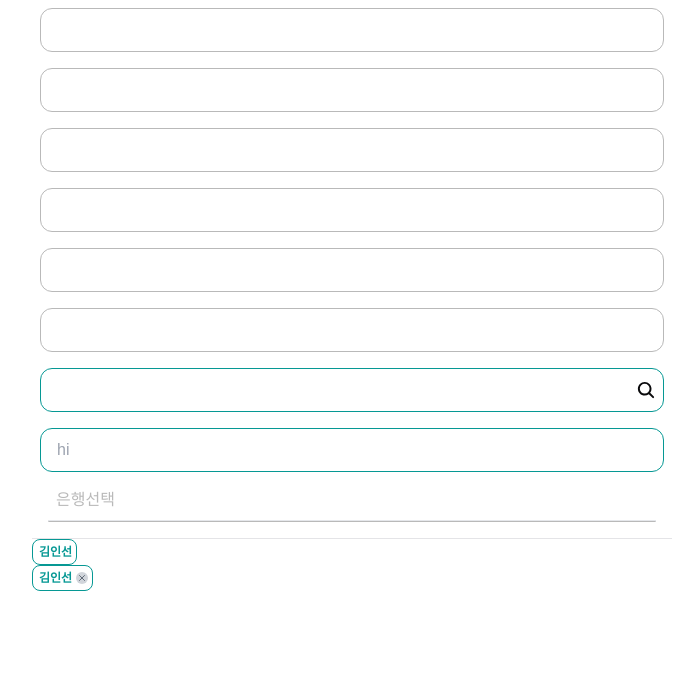
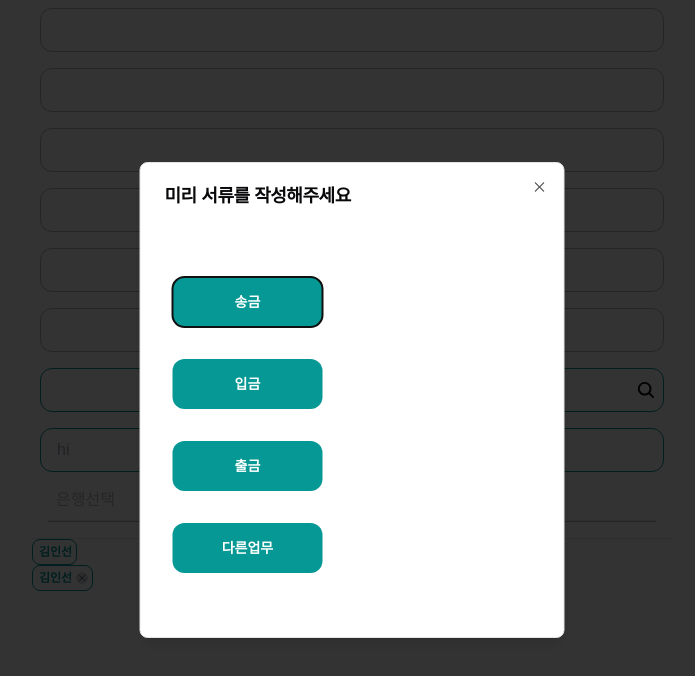
Before and after one commit to KeywordHanaro/KeywordHanaro_FE, a Next.js app: page /comps-test in a window 1280 px wide. Shown: the top 676 px of the page, without its empty margins (288-983 px from the left). Built offline with nearby package versions, Linux system fonts and the light colour scheme.

Commit message:
[feat] : modal 생성

```diff
--- a/app/comps-test/page.tsx
+++ b/app/comps-test/page.tsx
@@ -6,11 +6,17 @@ import {
   SearchInpuRef,
   AccountRefProps,
 } from '@/components/atoms/Inputs';
+import { Button } from '@/components/atoms/button';
 import { Chip } from '@/components/atoms/chips';
-import { useEffect, useRef } from 'react';
+import { Modal } from '@/components/atoms/modal';
+import { useEffect, useRef, useState } from 'react';
 
 export default function CompsTestPage() {
   const AccoutRef = useRef<AccountRefProps>(null);
+  const [isopen, setIsopen] = useState(true);
+  const closeModal = () => {
+    setIsopen(!isopen);
+  };
 
   useEffect(() => {
     const intervalId = setInterval(() => {
@@ -81,6 +87,21 @@ export default function CompsTestPage() {
           onRemove={() => alert('x')}
         />
       </div>
+      <div className='flex'>
+        <Modal
+          open={isopen}
+          onChange={closeModal}
+          title='미리 서류를 작성해주세요'
+        >
+          <div></div>
+          <div className='grid gap-4 py-4'>
+            <Button>송금</Button>
+            <Button>입금</Button>
+            <Button>출금</Button>
+            <Button>다른업무</Button>
+          </div>
+        </Modal>
+      </div>
     </>
   );
 }
--- /dev/null
+++ b/components/atoms/modal.tsx
@@ -0,0 +1,26 @@
+import {
+  Dialog,
+  DialogContent,
+  DialogHeader,
+  DialogTitle,
+} from '@/components/ui/dialog';
+
+interface ModalProps {
+  open: boolean;
+  onChange: () => void;
+  title: string;
+  children: React.ReactNode;
+}
+
+export function Modal({ open, onChange, title, children }: ModalProps) {
+  return (
+    <Dialog open={open} onOpenChange={onChange}>
+      <DialogContent className='sm:max-w-[425px]'>
+        <DialogHeader>
+          <DialogTitle>{title}</DialogTitle>
+        </DialogHeader>
+        <div className='grid gap-4 py-4'>{children}</div>
+      </DialogContent>
+    </Dialog>
+  );
+}
--- /dev/null
+++ b/components/ui/dialog.tsx
@@ -0,0 +1,121 @@
+'use client';
+
+import * as DialogPrimitive from '@radix-ui/react-dialog';
+import { Cross2Icon } from '@radix-ui/react-icons';
+import * as React from 'react';
+import { cn } from '@/lib/utils';
+
+const Dialog = DialogPrimitive.Root;
+
+const DialogTrigger = DialogPrimitive.Trigger;
+
+const DialogPortal = DialogPrimitive.Portal;
+
+const DialogClose = DialogPrimitive.Close;
+
+const DialogOverlay = React.forwardRef<
+  React.ElementRef<typeof DialogPrimitive.Overlay>,
+  React.ComponentPropsWithoutRef<typeof DialogPrimitive.Overlay>
+>(({ className, ...props }, ref) => (
+  <DialogPrimitive.Overlay
+    ref={ref}
+    className={cn(
+      'fixed inset-0 z-50 bg-black/80  data-[state=open]:animate-in data-[state=closed]:animate-out data-[state=closed]:fade-out-0 data-[state=open]:fade-in-0',
+      className
+    )}
+    {...props}
+  />
+));
+DialogOverlay.displayName = DialogPrimitive.Overlay.displayName;
+
+const DialogContent = React.forwardRef<
+  React.ElementRef<typeof DialogPrimitive.Content>,
+  React.ComponentPropsWithoutRef<typeof DialogPrimitive.Content>
+>(({ className, children, ...props }, ref) => (
+  <DialogPortal>
+    <DialogOverlay />
+    <DialogPrimitive.Content
+      ref={ref}
+      className={cn(
+        'fixed left-[50%] top-[50%] z-50 grid w-full max-w-lg translate-x-[-50%] translate-y-[-50%] gap-4 border bg-background p-6 shadow-lg duration-200 data-[state=open]:animate-in data-[state=closed]:animate-out data-[state=closed]:fade-out-0 data-[state=open]:fade-in-0 data-[state=closed]:zoom-out-95 data-[state=open]:zoom-in-95 data-[state=closed]:slide-out-to-left-1/2 data-[state=closed]:slide-out-to-top-[48%] data-[state=open]:slide-in-from-left-1/2 data-[state=open]:slide-in-from-top-[48%] sm:rounded-lg',
+        className
+      )}
+      {...props}
+    >
+      {children}
+      <DialogPrimitive.Close className='absolute right-4 top-4 rounded-sm opacity-70 ring-offset-background transition-opacity hover:opacity-100 focus:outline-none focus:ring-2 focus:ring-ring focus:ring-offset-2 disabled:pointer-events-none data-[state=open]:bg-accent data-[state=open]:text-muted-foreground'>
+        <Cross2Icon className='h-4 w-4' />
+        <span className='sr-only'>Close</span>
+      </DialogPrimitive.Close>
+    </DialogPrimitive.Content>
+  </DialogPortal>
+));
+DialogContent.displayName = DialogPrimitive.Content.displayName;
+
+const DialogHeader = ({
+  className,
+  ...props
+}: React.HTMLAttributes<HTMLDivElement>) => (
+  <div
+    className={cn(
+      'flex flex-col space-y-1.5 text-center sm:text-left',
+      className
+    )}
+    {...props}
+  />
+);
+DialogHeader.displayName = 'DialogHeader';
+
+const DialogFooter = ({
+  className,
+  ...props
+}: React.HTMLAttributes<HTMLDivElement>) => (
+  <div
+    className={cn(
+      'flex flex-col-reverse sm:flex-row sm:justify-end sm:space-x-2',
+      className
+    )}
+    {...props}
+  />
+);
+DialogFooter.displayName = 'DialogFooter';
+
+const DialogTitle = React.forwardRef<
+  React.ElementRef<typeof DialogPrimitive.Title>,
+  React.ComponentPropsWithoutRef<typeof DialogPrimitive.Title>
+>(({ className, ...props }, ref) => (
+  <DialogPrimitive.Title
+    ref={ref}
+    className={cn(
+      'text-lg font-semibold leading-none tracking-tight',
+      className
+    )}
+    {...props}
+  />
+));
+DialogTitle.displayName = DialogPrimitive.Title.displayName;
+
+const DialogDescription = React.forwardRef<
+  React.ElementRef<typeof DialogPrimitive.Description>,
+  React.ComponentPropsWithoutRef<typeof DialogPrimitive.Description>
+>(({ className, ...props }, ref) => (
+  <DialogPrimitive.Description
+    ref={ref}
+    className={cn('text-sm text-muted-foreground', className)}
+    {...props}
+  />
+));
+DialogDescription.displayName = DialogPrimitive.Description.displayName;
+
+export {
+  Dialog,
+  DialogPortal,
+  DialogOverlay,
+  DialogTrigger,
+  DialogClose,
+  DialogContent,
+  DialogHeader,
+  DialogFooter,
+  DialogTitle,
+  DialogDescription,
+};
```
Also changed, not shown: 1 other file (tests, documents, lock files or other folders).
